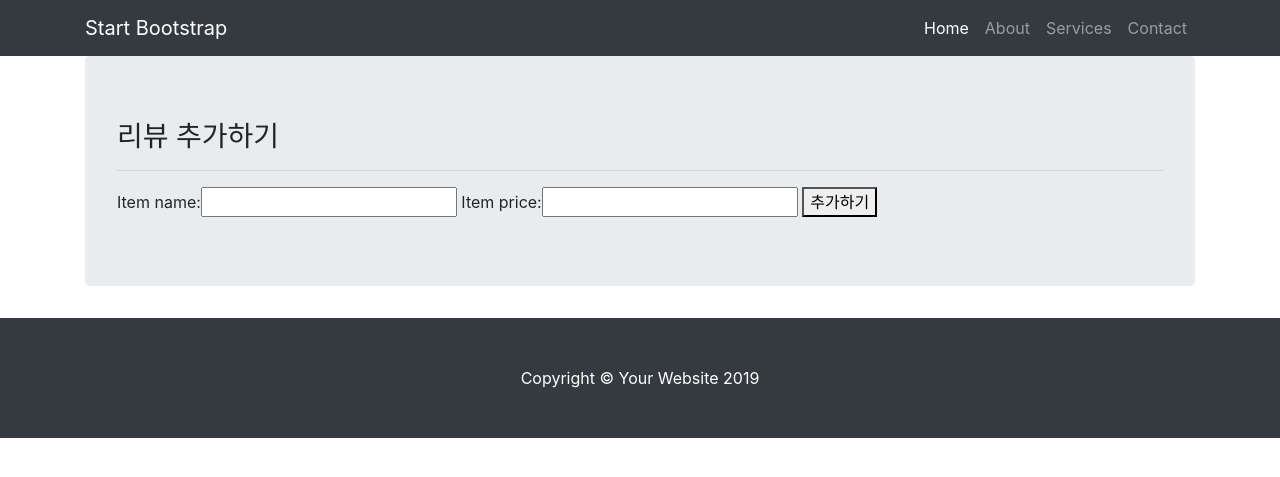
After one commit to insolk/MSAproject, a Django app: page /item/new/ in a window 1280 px wide. The commit adds this page. Shown: the top 477 px of the page. Run offline with Django 3.2, Linux system fonts and the light colour scheme; parts of the project's set-up code (start-up, migrations or seed data) failed here and were passed over; some libraries are stand-ins or nearby versions.

Commit message:
add add_page

```diff
--- /dev/null
+++ b/potatomarket/forms.py
@@ -0,0 +1,9 @@
+from django import forms
+from django.db import models
+from potatomarket.models import Item
+
+
+class ItemForm(forms.ModelForm):
+    class Meta:
+        model = Item
+        fields = ['item_name', 'item_price']
--- /dev/null
+++ b/potatomarket/templates/potatomarket/add_item.html
@@ -0,0 +1,83 @@
+<!DOCTYPE html>
+<html lang="en">
+
+<head>
+
+  <meta charset="utf-8">
+  <meta name="viewport" content="width=device-width, initial-scale=1, shrink-to-fit=no">
+  <meta name="description" content="">
+  <meta name="author" content="">
+
+  <title>Shop Homepage - Start Bootstrap Template</title>
+    {% load static %}
+  <!-- Bootstrap core CSS -->
+  <link href="{% block stylesheet %}{% static 'vendor/bootstrap/css/bootstrap.min.css' %}{% endblock %}" rel="stylesheet">
+
+  <!-- Custom styles for this template -->
+
+  <link href="{% block extrastyle %}{% static 'css/shop-homepage.css' %}{% endblock %}" rel="stylesheet">
+
+</head>
+
+<body>
+
+  <!-- Navigation -->
+  <nav class="navbar navbar-expand-lg navbar-dark bg-dark fixed-top">
+    <div class="container">
+      <a class="navbar-brand" href="#">Start Bootstrap</a>
+      <button class="navbar-toggler" type="button" data-toggle="collapse" data-target="#navbarResponsive" aria-controls="navbarResponsive" aria-expanded="false" aria-label="Toggle navigation">
+        <span class="navbar-toggler-icon"></span>
+      </button>
+      <div class="collapse navbar-collapse" id="navbarResponsive">
+        <ul class="navbar-nav ml-auto">
+          <li class="nav-item active">
+            <a class="nav-link" href="#">Home
+              <span class="sr-only">(current)</span>
+            </a>
+          </li>
+          <li class="nav-item">
+            <a class="nav-link" href="#">About</a>
+          </li>
+          <li class="nav-item">
+            <a class="nav-link" href="#">Services</a>
+          </li>
+          <li class="nav-item">
+            <a class="nav-link" href="#">Contact</a>
+          </li>
+        </ul>
+      </div>
+    </div>
+  </nav>
+
+  <!-- Page Content -->
+  <div class="container">
+<form id="ItemForm"
+    class="jumbotron collapse show multi-collapse"
+    method="POST"
+    enctype="multipart/form-data"
+    action="{% url 'item_new' %}">{% csrf_token %}
+
+    <h3>리뷰 추가하기</h3><hr>
+
+   {{ form.as_table }}
+
+    <button>추가하기</button>
+</form>
+  </div>
+  <!-- /.container -->
+
+  <!-- Footer -->
+  <footer class="py-5 bg-dark">
+    <div class="container">
+      <p class="m-0 text-center text-white">Copyright &copy; Your Website 2019</p>
+    </div>
+    <!-- /.container -->
+  </footer>
+
+  <!-- Bootstrap core JavaScript -->
+  <script src="{% static 'vendor/jquery/jquery.min.js' %}"></script>
+  <script src="{% static 'vendor/bootstrap/js/bootstrap.bundle.min.js' %}"></script>
+
+</body>
+
+</html>
--- a/potatomarket/urls.py
+++ b/potatomarket/urls.py
@@ -15,9 +15,10 @@ Including another URLconf
 """
 from django.contrib import admin
 from django.urls import path
-from .views import ItemLV
+from .views import *
 
 urlpatterns = [
     path('admin/', admin.site.urls),
     path('', ItemLV.as_view(), name='home'),
+    path('item/new/', ItemCreateView.as_view(), name='item_new')
 ]
--- a/potatomarket/views.py
+++ b/potatomarket/views.py
@@ -3,9 +3,9 @@ import os
 
 from django.shortcuts import render, redirect
 from django.views.generic import ListView
-
 from .models import Item
-
+from django.views.generic import CreateView
+from .forms import ItemForm
 
 # Create your views here.
 
@@ -16,24 +16,7 @@ class ItemLV(ListView):
     paginate_by = 10
 
 
-def item_home(request):
-    model = Item.objects.all()
-    # current_path = os.getcwd()
-    # os.chdir("itscraper")
-    # os.system("del ITnews.json")
-    # ITCrawling.objects.all().delete()
-    # os.system("scrapy crawl itbots")
-    # os.chdir(current_path)
-    #
-    # with open('itscraper/ITnews.json', "r", encoding="utf-8") as json_file:
-    #     json_data = json.load(json_file)
-    #
-    # for item in json_data:
-    #     data = ITCrawling.objects.create(title=item.get('title'),
-    #                                      theme=item.get('theme'),
-    #                                      description=item.get('description'),
-    #                                      author=item.get('author'),
-    #                                      url=item.get('url'), )
-    # return redirect('crawling:it_index')
-
-    # return render(request, 'crawling/IT_news.html', {'news': model})
+class ItemCreateView(CreateView):
+    template_name = 'potatomarket/add_item.html'
+    success_url = '/' #1
+    form_class = ItemForm #2
```
Also changed, not shown: potatomarket/templates/potatomarket/index.html (+7 -7 lines).
